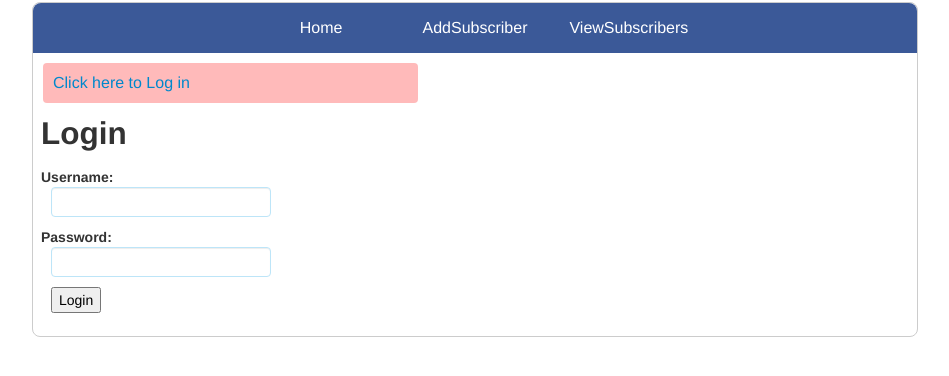
After one commit to chamambom/python_to_text, a Flask app: page /login in a window 1280 px wide. The commit adds this page. Shown: the top 376 px of the page, without its empty margins (165-1114 px from the left). Run offline with Flask 2, Linux system fonts and the light colour scheme.

Commit message:
added a hardcoded login logic inside the main controller view , will optimise it later

```diff
--- a/frampolweb.py
+++ b/frampolweb.py
@@ -1,5 +1,5 @@
 from __future__ import unicode_literals
-from flask import Flask, render_template, request, redirect, url_for, flash
+from flask import Flask, render_template, request, redirect, url_for, flash ,session ,abort
 from flaskext.mysql import MySQL
 import os
 
@@ -19,6 +19,9 @@ mysql.init_app(app)
 conn = mysql.connect()
 cursor = conn.cursor()
 
+app.config['USERNAME'] = 'test'
+app.config['PASSWORD'] = 'test'
+
 
 @app.route('/')
 def home():
@@ -35,6 +38,7 @@ def show_entries():
     ON subscriber.plan_id =plan.plan_id ORDER BY subscriber.ipaddress '
     cursor.execute(sql)
     conn.commit()
+    conn.close
     data = cursor.fetchall()
     subscribers = [
         dict(sub_id=row[0], ipaddress=row[1], attribute=row[2], plan_id=row[3], dom_id=row[4], domain_name=row[5],
@@ -85,6 +89,7 @@ def edit_entry(sub_id):
     ON subscriber.plan_id =plan.plan_id WHERE sub_id=' + id
     cursor.execute(sql)
     conn.commit()
+    conn.close
     data = cursor.fetchall()
     subscribers = [
         dict(sub_id=row[0], ipaddress=row[1], plan_id=row[2], dom_id=row[3], domain_name=row[4],
@@ -99,7 +104,7 @@ def edit_entry(sub_id):
     data = cursor.fetchall()
     dropdown = [dict(plan_name=row[0], domain_name=row[1], plan_id=row[2], dom_id=row[3]) for row in data]
     return render_template('edit.html', subscribers=subscribers, dropdown=dropdown)
-    conn.close
+
 
 
 @app.route('/show_dropdowns/')
@@ -107,6 +112,7 @@ def show_dropdowns():
     sql = 'select plan_name ,domain_name ,plan_id, dom_id from plan ,domains ';
     cursor.execute(sql)
     conn.commit()
+    conn.close
     data = cursor.fetchall()
     dropdown = [dict(plan_name=row[0], domain_name=row[1], plan_id=row[2], dom_id=row[3]) for row in data]
     return render_template('add_user.html', dropdown=dropdown)
@@ -132,6 +138,7 @@ def delete_entry(sub_id):
     sql_to_populate_query_into_a_dict = 'select ipaddress from subscriber WHERE sub_id=' + id
     cursor.execute(sql_to_populate_query_into_a_dict)
     conn.commit()
+    conn.close
     data = cursor.fetchall()
     subscribers = [dict(ipaddress=row[0]) for row in data]
     for sub in subscribers:
@@ -142,7 +149,28 @@ def delete_entry(sub_id):
     conn.commit()
     flash('Subscriber with IP Address ' + ipaddress + ' has been successfully deleted ')
     return redirect(url_for('show_entries'))
-    conn.close
+
+
+@app.route('/login', methods=['GET', 'POST'])
+def login():
+    error = None
+    if request.method == 'POST':
+        if request.form['username'] != app.config['USERNAME']:
+            error = 'Invalid username'
+        elif request.form['password'] != app.config['PASSWORD']:
+            error = 'Invalid password'
+        else:
+            session['logged_in'] = True
+            flash('You are now logged in')
+            return redirect(url_for('show_entries'))
+    return render_template('login.html', error=error)
+
+
+@app.route('/logout')
+def logout():
+    session.pop('logged_in', None)
+    flash('You are now logged out')
+    return redirect(url_for('show_entries'))
 
 # Run
 if __name__ == '__main__':
--- a/static/css/style.css
+++ b/static/css/style.css
@@ -191,6 +191,18 @@ ul.add_user_form li {
 border-radius: 4px;
 
 }
+.notify{
+    margin: 10px;
+    border: 0px solid #CCCCCC;
+    padding: 10px;
+    width: 355px;
+    font-size: 16px;
+    -webkit-border-radius: 4px;
+    -moz-border-radius: 4px;
+     border-radius: 4px;
+    color: #D8000C;
+    background-color: #FFBABA;
+}
 
 .infor {
     border: 1px solid #CCCCCC;
--- a/templates/display.html
+++ b/templates/display.html
@@ -7,8 +7,8 @@
 <body>
 {% extends "layout.html" %}
 {% block body %}
+{% if session.logged_in %}
 <div class="notes">
-
 
     <p>You have {{ total }} Subscriber IP/Bandwidth mappings</p>
 {#     <p class="home"><a href="{{ url_for('show_all_entries') }}">GenerateBandwidthFile</a></p>#}
@@ -51,7 +51,7 @@
 
    </table>
 
-
+{% endif %}
 {% endblock %}
 </body>
 </html>
--- a/templates/layout.html
+++ b/templates/layout.html
@@ -9,14 +9,22 @@
 <body>
 
 <div class=page>
- <div class="nav">
+    <div class="nav">
       <ul>
         <li class="home"><a href="{{ url_for('home') }}">Home</a></li>
         <li class="tutorials"> <a href="{{ url_for('show_dropdowns') }}">AddSubscriber</a></li>
         <li class="home"><a href="{{ url_for('show_entries') }}">ViewSubscribers</a></li>
 
+
         </ul>
     </div>
+  <div class="notify">
+  {% if not session.logged_in %}
+    <a href="{{ url_for('login') }}">Click here to Log in</a>
+  {% else %}
+    <a href="{{ url_for('logout') }}">Click here to Log out</a>
+  {% endif %}
+  </div>
   {% for message in get_flashed_messages() %}
     <div class=flash>{{ message }}</div>
   {% endfor %}
--- /dev/null
+++ b/templates/login.html
@@ -0,0 +1,25 @@
+<!DOCTYPE html>
+<html>
+<head lang="en">
+    <meta charset="UTF-8">
+    <title></title>
+</head>
+<body>
+
+{% extends "layout.html" %}
+{% block body %}
+  <h2>Login</h2>
+  {% if error %}<p class=error><strong>Error:</strong> {{ error }}{% endif %}
+  <form action="{{ url_for('login') }}" method=post>
+    <dl>
+      <dt>Username:
+      <dd><input type=text name=username>
+      <dt>Password:
+      <dd><input type=password name=password>
+      <dd><input type=submit value=Login>
+    </dl>
+  </form>
+{% endblock %}
+
+</body>
+</html>
```
Also changed, not shown: 1 other file.
